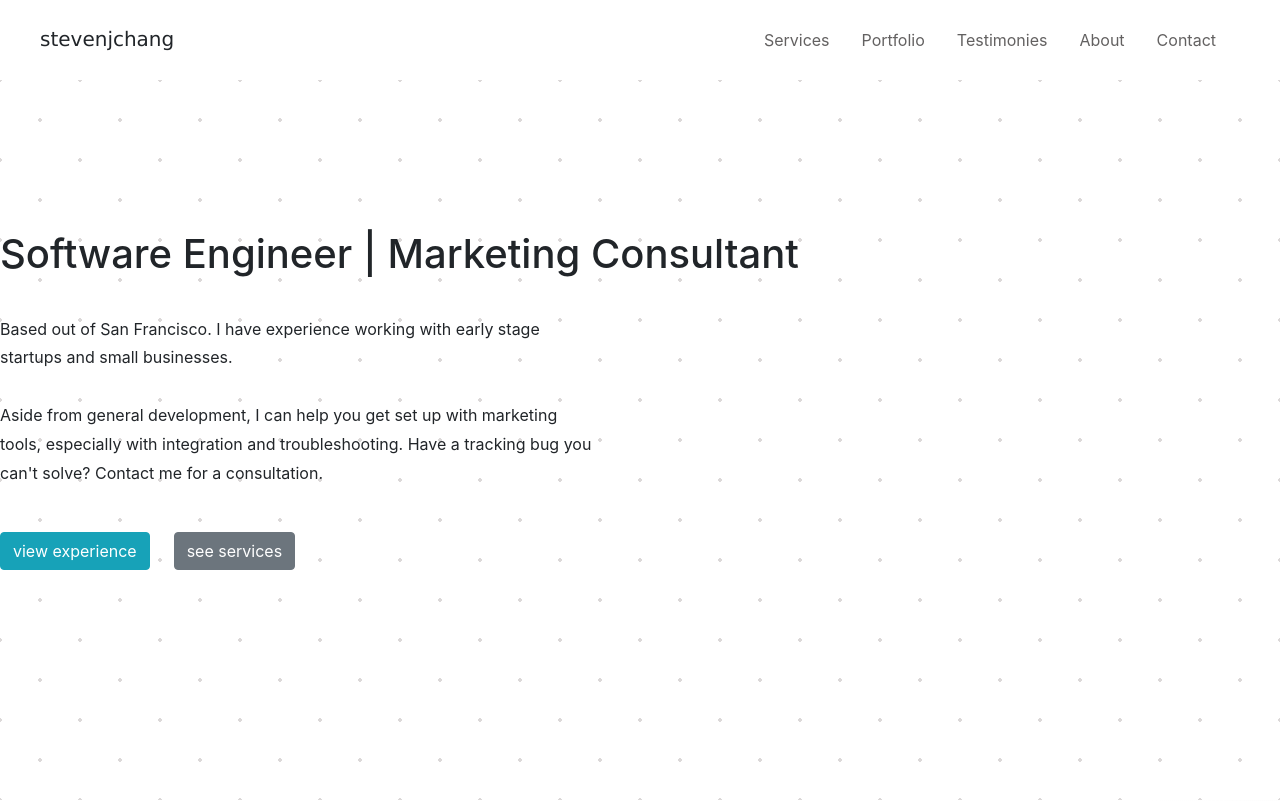
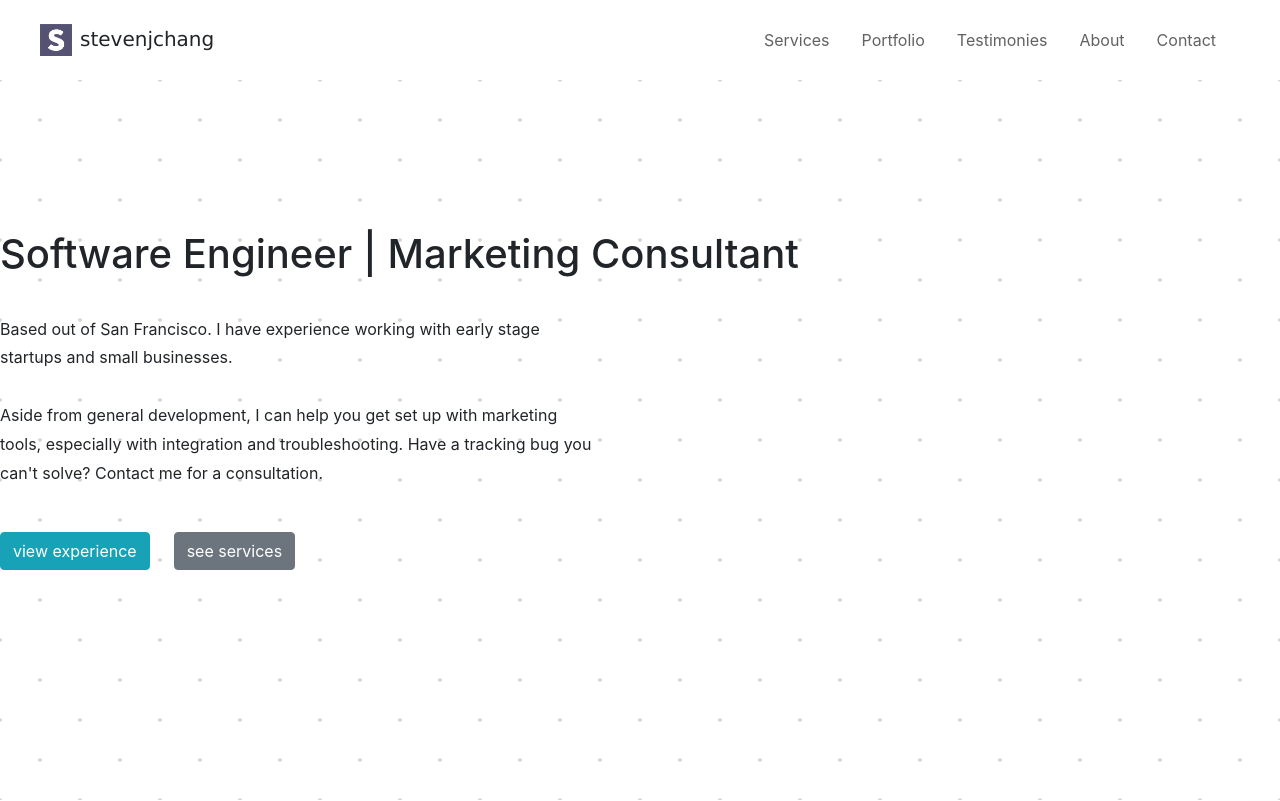
Before and after one commit to stevenjchang/stevenjchang.com-archive, a React (Create React App) app: page / in a window 1280 px wide. Shown: the top 801 px of the page. Built offline with nearby package versions, Linux system fonts and the light colour scheme.

Commit message:
style: make navbar logo always appear

```diff
--- a/src/components/Navbar.js
+++ b/src/components/Navbar.js
@@ -4,9 +4,7 @@ export function Navbar({ sticky }) {
   return (
     <nav className={sticky ? "navbar navbar-sticky" : "navbar"}>
       <div className="navbar--logo-holder">
-        {sticky ? (
-          <img src="/logo.png" alt="logo" className="navbar--logo" />
-        ) : null}
+        <img src="/logo.png" alt="logo" className="navbar--logo" />
         <h5 className="navbar--title">stevenjchang</h5>
       </div>
       <ul className="navbar--link">
```
